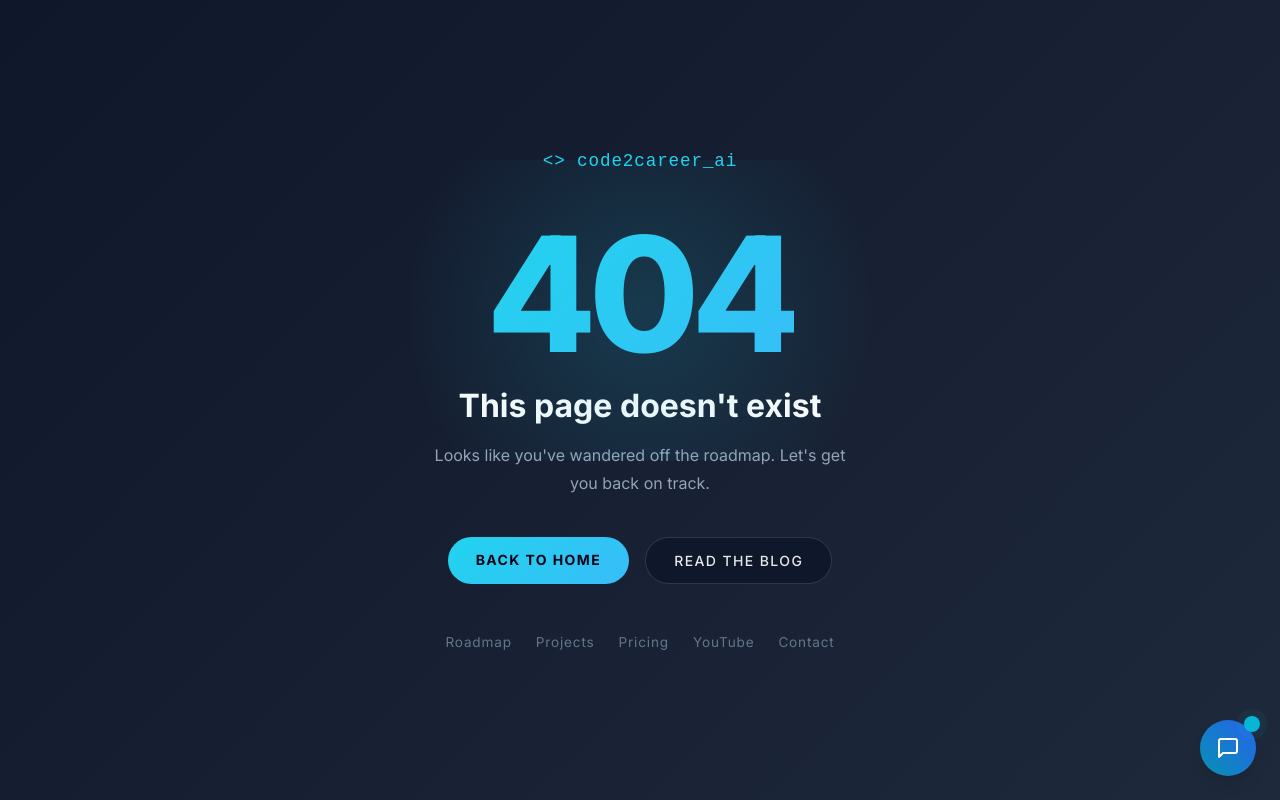
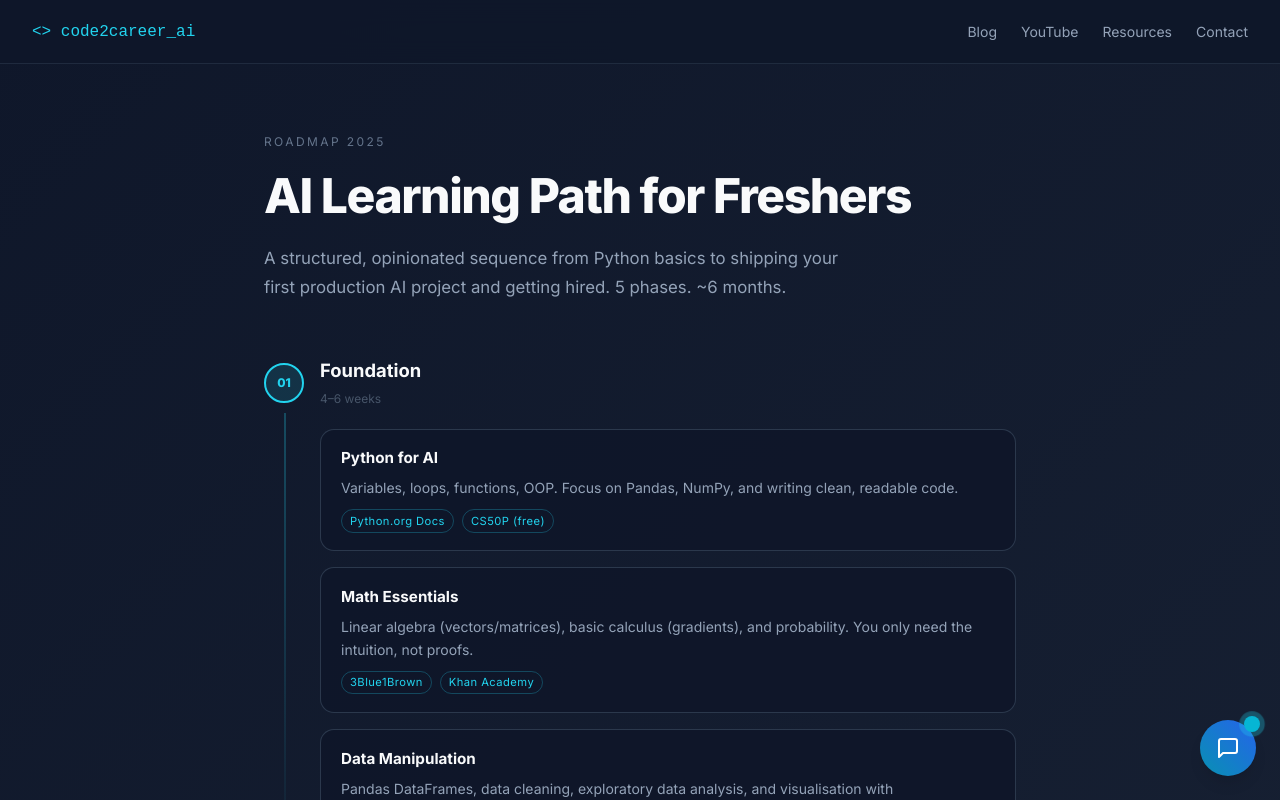
Before and after one commit to RzLetsCode/portfolio, a Next.js app: page /roadmap in a window 1280 px wide. Before the commit this address had no page. Shown: the top 800 px of the page. Built offline with nearby package versions, Linux system fonts and the light colour scheme.

Commit message:
feat: add app/roadmap/page.tsx with 5-phase interactive AI roadmap and HowTo JSON-LD

```diff
--- /dev/null
+++ b/app/roadmap/page.tsx
@@ -0,0 +1,149 @@
+import type { Metadata } from 'next';
+import Link from 'next/link';
+
+export const metadata: Metadata = {
+  title: 'AI Roadmap for Freshers 2025 | code2career_ai',
+  description:
+    'A clear, structured AI learning roadmap for students and freshers in India. From Python basics to building RAG systems and landing your first AI role.',
+  alternates: { canonical: 'https://code2careerai.com/roadmap' },
+  openGraph: {
+    title: 'AI Roadmap for Freshers 2025 | code2career_ai',
+    description: 'Step-by-step AI roadmap from zero to job-ready.',
+    url: 'https://code2careerai.com/roadmap',
+    type: 'website',
+  },
+};
+
+const PHASES = [
+  {
+    phase: '01',
+    label: 'Foundation',
+    duration: '4–6 weeks',
+    color: '#22d3ee',
+    steps: [
+      { title: 'Python for AI', desc: 'Variables, loops, functions, OOP. Focus on Pandas, NumPy, and writing clean, readable code.', resources: ['Python.org Docs', 'CS50P (free)'] },
+      { title: 'Math Essentials', desc: 'Linear algebra (vectors/matrices), basic calculus (gradients), and probability. You only need the intuition, not proofs.', resources: ['3Blue1Brown', 'Khan Academy'] },
+      { title: 'Data Manipulation', desc: 'Pandas DataFrames, data cleaning, exploratory data analysis, and visualisation with Matplotlib/Seaborn.', resources: ['Kaggle Pandas Course (free)'] },
+    ],
+  },
+  {
+    phase: '02',
+    label: 'Core ML',
+    duration: '4–6 weeks',
+    color: '#818cf8',
+    steps: [
+      { title: 'Classical Machine Learning', desc: 'Linear regression, logistic regression, decision trees, random forests. Build and evaluate models with Scikit-learn.', resources: ['Scikit-learn Docs', 'fast.ai Practical ML'] },
+      { title: 'Model Evaluation', desc: 'Train/val/test splits, cross-validation, bias-variance tradeoff, metrics (accuracy, F1, AUC).', resources: ['Scikit-learn User Guide'] },
+      { title: 'Your First ML Project', desc: 'Build a real predictor (house prices, churn, spam detection). Deploy it. Write a clear README.', resources: ['Kaggle Datasets', 'Streamlit for deployment'] },
+    ],
+  },
+  {
+    phase: '03',
+    label: 'Deep Learning & LLMs',
+    duration: '6–8 weeks',
+    color: '#34d399',
+    steps: [
+      { title: 'Neural Networks', desc: 'Perceptrons, activation functions, backpropagation, batch normalisation. Implement in PyTorch.', resources: ['fast.ai Deep Learning', 'Andrej Karpathy’s makemore'] },
+      { title: 'Transformers & LLMs', desc: 'Attention mechanism, transformer architecture, how GPT/BERT work. You don’t need to train from scratch.', resources: ['Attention is All You Need (paper)', 'Hugging Face Course'] },
+      { title: 'Prompt Engineering', desc: 'System prompts, few-shot examples, chain-of-thought. Learn to get reliable outputs from LLMs.', resources: ['OpenAI Cookbook', 'Anthropic Prompt Library'] },
+    ],
+  },
+  {
+    phase: '04',
+    label: 'Applied AI (Portfolio Stage)',
+    duration: '6–8 weeks',
+    color: '#f59e0b',
+    steps: [
+      { title: 'RAG Systems', desc: 'Embeddings, vector databases (Pinecone/Chroma), retrieval pipelines with LangChain. Build a document Q&A system.', resources: ['LangChain Docs', 'Pinecone Quickstart'] },
+      { title: 'AI Agents', desc: 'ReAct agents, tool use, memory, multi-agent systems with LangGraph. Build an agent that does something real.', resources: ['LangGraph Docs', 'Anthropic Agent Patterns'] },
+      { title: 'Production Deployment', desc: 'Package your project, write a proper README, deploy to Streamlit/Vercel/Hugging Face Spaces. Optimise for interviews.', resources: ['Vercel Docs', 'Streamlit Cloud'] },
+    ],
+  },
+  {
+    phase: '05',
+    label: 'Career Execution',
+    duration: 'Ongoing',
+    color: '#f97316',
+    steps: [
+      { title: 'GitHub Portfolio Polish', desc: 'Clean README, architecture diagram, demo link. Make every repo tell a story that recruiters can follow.', resources: ['code2career_ai GitHub Audit Service'] },
+      { title: 'LinkedIn + Resume', desc: 'Reframe experience in AI terms. Highlight RAG, agents, and production thinking. ATS-optimise your resume.', resources: ['code2career_ai AI-Optimised Narrative'] },
+      { title: 'Interview Preparation', desc: 'ML system design, code-level explanations of your projects, behavioural framing for AI roles.', resources: ['code2career_ai Mock Interviews'] },
+    ],
+  },
+];
+
+export default function RoadmapPage() {
+  const jsonLd = {
+    '@context': 'https://schema.org',
+    '@type': 'HowTo',
+    name: 'AI Learning Roadmap for Freshers 2025',
+    description: 'A step-by-step roadmap from Python basics to landing an AI job.',
+    step: PHASES.map((p) => ({ '@type': 'HowToSection', name: p.label, itemListElement: p.steps.map((s) => ({ '@type': 'HowToStep', name: s.title, text: s.desc })) })),
+  };
+
+  return (
+    <main style={{ minHeight: '100vh', background: 'linear-gradient(135deg, #0f172a 0%, #1e293b 100%)', color: '#f9fafb' }}>
+      <script type="application/ld+json" dangerouslySetInnerHTML={{ __html: JSON.stringify(jsonLd) }} />
+
+      {/* Nav */}
+      <nav style={{ position: 'sticky', top: 0, zIndex: 50, background: 'rgba(15,23,42,0.92)', backdropFilter: 'blur(12px)', borderBottom: '1px solid rgba(51,65,85,0.5)', padding: '0 2rem', height: '64px', display: 'flex', alignItems: 'center', justifyContent: 'space-between' }}>
+        <Link href="/" style={{ color: '#22d3ee', fontFamily: 'monospace', fontSize: '1rem', textDecoration: 'none' }}>&lt;&gt; code2career_ai</Link>
+        <div style={{ display: 'flex', gap: '1.5rem' }}>
+          {[['Blog', '/blog'], ['YouTube', '/youtube'], ['Resources', '/resources'], ['Contact', '/contact']].map(([l, h]) => (
+            <Link key={h} href={h} style={{ color: '#94a3b8', fontSize: '0.875rem', textDecoration: 'none' }}>{l}</Link>
+          ))}
+        </div>
+      </nav>
+
+      <div style={{ maxWidth: '800px', margin: '0 auto', padding: '4rem 1.5rem 6rem' }}>
+
+        <div style={{ marginBottom: '3.5rem' }}>
+          <span style={{ fontSize: '0.75rem', letterSpacing: '0.2em', textTransform: 'uppercase', color: '#64748b' }}>ROADMAP 2025</span>
+          <h1 style={{ fontSize: 'clamp(2rem, 4vw, 3rem)', fontWeight: 800, letterSpacing: '-0.03em', margin: '0.5rem 0 0.75rem' }}>AI Learning Path for Freshers</h1>
+          <p style={{ color: '#94a3b8', fontSize: '1.05rem', maxWidth: '38rem', lineHeight: 1.7 }}>A structured, opinionated sequence from Python basics to shipping your first production AI project and getting hired. 5 phases. ~6 months.</p>
+        </div>
+
+        {PHASES.map((phase, idx) => (
+          <div key={phase.phase} style={{ marginBottom: '3rem', position: 'relative' }}>
+            {idx < PHASES.length - 1 && (
+              <div style={{ position: 'absolute', left: '1.25rem', top: '3.5rem', bottom: '-1.5rem', width: '2px', background: `linear-gradient(to bottom, ${phase.color}44, transparent)` }} />
+            )}
+
+            {/* Phase header */}
+            <div style={{ display: 'flex', alignItems: 'center', gap: '1rem', marginBottom: '1.25rem' }}>
+              <div style={{ width: '2.5rem', height: '2.5rem', borderRadius: '50%', background: `${phase.color}22`, border: `2px solid ${phase.color}`, display: 'flex', alignItems: 'center', justifyContent: 'center', fontSize: '0.75rem', fontWeight: 800, color: phase.color, flexShrink: 0 }}>{phase.phase}</div>
+              <div>
+                <h2 style={{ fontSize: '1.15rem', fontWeight: 700, color: '#f9fafb', margin: 0 }}>{phase.label}</h2>
+                <span style={{ fontSize: '0.75rem', color: '#475569' }}>{phase.duration}</span>
+              </div>
+            </div>
+
+            {/* Steps */}
+            <div style={{ paddingLeft: '3.5rem', display: 'flex', flexDirection: 'column', gap: '1rem' }}>
+              {phase.steps.map((step) => (
+                <div key={step.title} style={{ borderRadius: '14px', border: '1px solid rgba(51,65,85,0.8)', background: 'rgba(15,23,42,0.95)', padding: '1.1rem 1.25rem' }}>
+                  <h3 style={{ fontSize: '0.95rem', fontWeight: 700, color: '#f9fafb', marginBottom: '0.4rem' }}>{step.title}</h3>
+                  <p style={{ fontSize: '0.875rem', color: '#94a3b8', lineHeight: 1.65, marginBottom: '0.6rem' }}>{step.desc}</p>
+                  <div style={{ display: 'flex', gap: '0.5rem', flexWrap: 'wrap' }}>
+                    {step.resources.map((r) => (
+                      <span key={r} style={{ fontSize: '0.7rem', padding: '0.15rem 0.5rem', borderRadius: '999px', border: `1px solid ${phase.color}44`, color: phase.color, letterSpacing: '0.04em' }}>{r}</span>
+                    ))}
+                  </div>
+                </div>
+              ))}
+            </div>
+          </div>
+        ))}
+
+        {/* CTA */}
+        <div style={{ marginTop: '3rem', borderRadius: '20px', border: '1px solid rgba(30,64,175,0.7)', background: 'radial-gradient(circle at top left, rgba(56,189,248,0.12), transparent 60%), rgba(15,23,42,0.97)', padding: '2.5rem', textAlign: 'center' }}>
+          <h2 style={{ fontSize: '1.4rem', fontWeight: 700, marginBottom: '0.6rem' }}>Want a personalized version of this roadmap?</h2>
+          <p style={{ color: '#94a3b8', marginBottom: '1.5rem' }}>We tailor it to your current level, available time, and target companies.</p>
+          <Link href="/contact?plan=explore" style={{ background: 'linear-gradient(135deg, #22d3ee, #38bdf8)', color: '#020617', fontWeight: 700, padding: '0.75rem 2rem', borderRadius: '999px', textDecoration: 'none', fontSize: '0.875rem', letterSpacing: '0.1em', textTransform: 'uppercase' }}>
+            Get My Custom Roadmap
+          </Link>
+        </div>
+      </div>
+    </main>
+  );
+}
```
